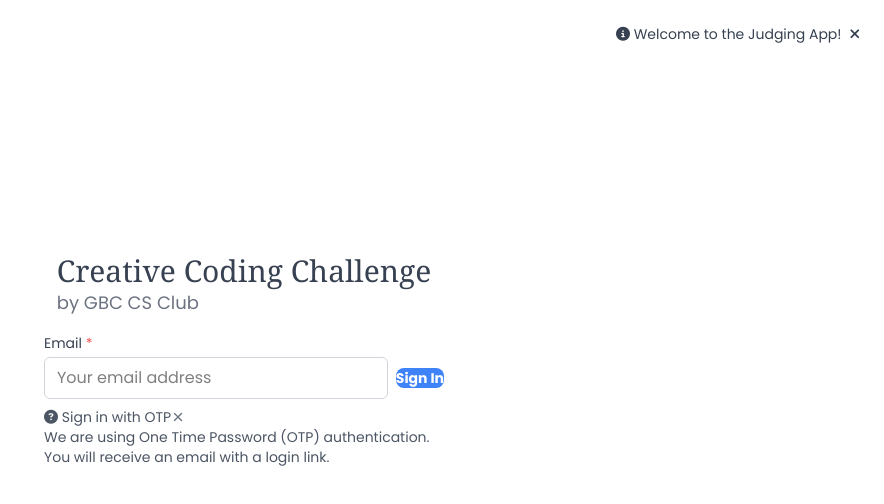
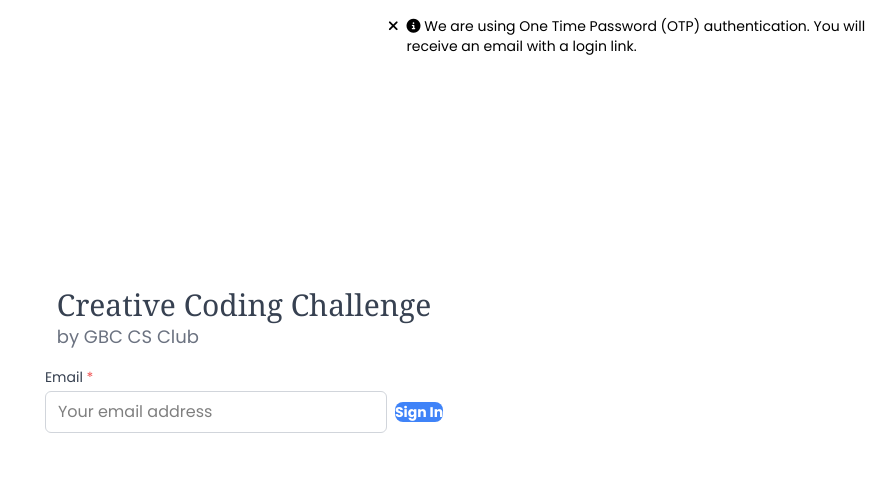
Before and after one commit to gbccsclub/ccc-judging-platform, a React (Vite) app: page / in a window 1280 px wide. Shown: the top 504 px of the page, without its empty margins (396-1280 px from the left). Built offline with nearby package versions, Linux system fonts and the light colour scheme; no server answers; a web font is replaced by a local one.

Commit message:
refac: simplify message dialog and signin form

```diff
--- a/src/App.tsx
+++ b/src/App.tsx
@@ -2,8 +2,6 @@ import Title from './components/Title'
 import SignedInView from './views/SignedInView'
 import SignedOutView from './views/SignedOutView'
 import { useSession } from './context/SessionContext'
-import { useEffect } from 'react';
-import { useMessage } from './context/MessageContext';
 
 function App() {
     const { session, isLoading } = useSession();
@@ -11,14 +9,6 @@ function App() {
     if (isLoading) {
         return <div>Loading...</div>;
     }
-    const { setMessage } = useMessage();
-
-    useEffect(() => {
-        setMessage({
-            type: 'info',
-            text: 'Welcome to the Judging App!'
-        });
-    }, []);
 
     return <>
         <div className='flex flex-col justify-center items-center h-[90vh]'>
--- a/src/components/MessageDialog.tsx
+++ b/src/components/MessageDialog.tsx
@@ -1,4 +1,4 @@
-import { Alert } from "flowbite-react";
+import { Alert, Card } from "flowbite-react";
 import { useMessage } from "../context/MessageContext";
 import { AnimatePresence, motion } from "motion/react";
 
@@ -8,7 +8,7 @@ export default function MessageDialog() {
     const colorMap = {
         success: 'success',
         error: 'failure',
-        info: 'gray',
+        info: 'info',
         warning: 'warning'
     };
 
@@ -26,21 +26,23 @@ export default function MessageDialog() {
                 animate={{ opacity: 1, y: 0 }}
                 exit={{ opacity: 0, y: -10 }}
                 transition={{ duration: 0.4, ease: 'easeInOut' }}
-                className="fixed top-4 right-4 z-50"
+                className="fixed top-4 right-4 z-50 w-[30rem]"
             >
-                <Alert
-                    className="flex flex-row"
-                    color={colorMap[message.type]}
-                >
-                    <i className={'fa-solid ' + iconMap[message.type]}></i>
-                    <span> </span>
-                    {message.text}
-                    <button
-                        className='p-2 hover:-translate-y-0.5 active:translate-y-0 hover:text-blue-500 transition duration-200 ease-in-out cursor-pointer'
-                        onClick={() => setMessage(null)}
-                    >
-                        <i className="fa-solid fa-xmark"></i>
-                    </button>
+                <Alert color={colorMap[message.type]} >
+                    <div className="flex flex-row space-x-2 items-start" >
+                        <button
+                            className='p-0 hover:-translate-y-0.5 active:translate-y-0 hover:text-blue-500 transition duration-200 ease-in-out cursor-pointer'
+                            onClick={() => setMessage(null)}
+                        >
+                            <i className="fa-solid fa-xmark"></i>
+                        </button>
+
+                        <div>
+                            <i className={'fa-solid ' + iconMap[message.type]}></i>
+                            <span> </span>
+                            {message.text}
+                        </div>
+                    </div>
                 </Alert>
             </motion.div>
         }
--- a/src/components/auth/SignInForm.tsx
+++ b/src/components/auth/SignInForm.tsx
@@ -1,5 +1,6 @@
-import { useState } from 'react';
+import { useEffect, useState } from 'react';
 import { Alert, Button } from 'flowbite-react';
+import { useMessage } from '../../context/MessageContext';
 
 export interface SignInProps {
     loading: boolean;
@@ -10,11 +11,18 @@ export default function SignInForm({
     loading,
     signIn,
 }: SignInProps) {
-    const [showOTPInfo, setShowOTPInfo] = useState(true);
+    const { setMessage } = useMessage();
     const [email, setEmail] = useState('');
 
+    useEffect(() => {
+        setMessage({
+            type: 'info',
+            text: 'We are using One Time Password (OTP) authentication. You will receive an email with a login link.'
+        });
+    }, []);
+
     return (
-        <div className="flex flex-col space-y-2 w-[25rem]">
+        <div className="flex flex-col space-y-2">
             <label htmlFor="email" className="block text-sm font-medium text-gray-700 mb-1">
                 Email <span className="text-red-500">*</span>
             </label>
@@ -39,20 +47,6 @@ export default function SignInForm({
                     {loading ? 'Sending...' : 'Sign In'}
                 </Button>
             </div>
-
-            {showOTPInfo &&
-                <Alert
-                    color="light"
-                    onDismiss={() => setShowOTPInfo(false)}
-                    additionalContent={
-                        <p>We are using One Time Password (OTP) authentication. You will receive an email with a login link.</p>
-                    }
-                >
-                    <i className="fa-solid fa-circle-question"></i>
-                    <span> </span>
-                    Sign in with OTP
-                </Alert>
-            }
         </div>
     );
 }
```
